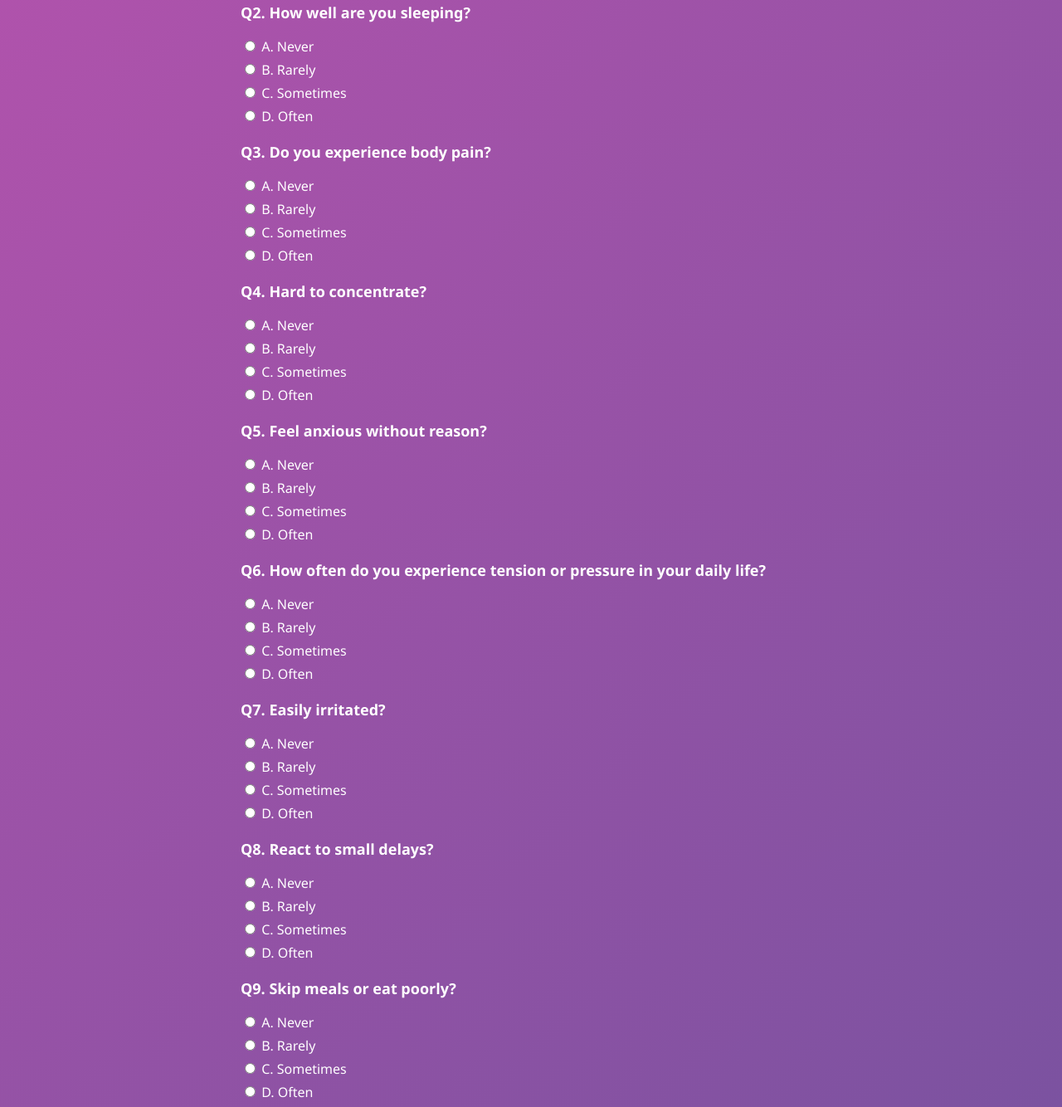
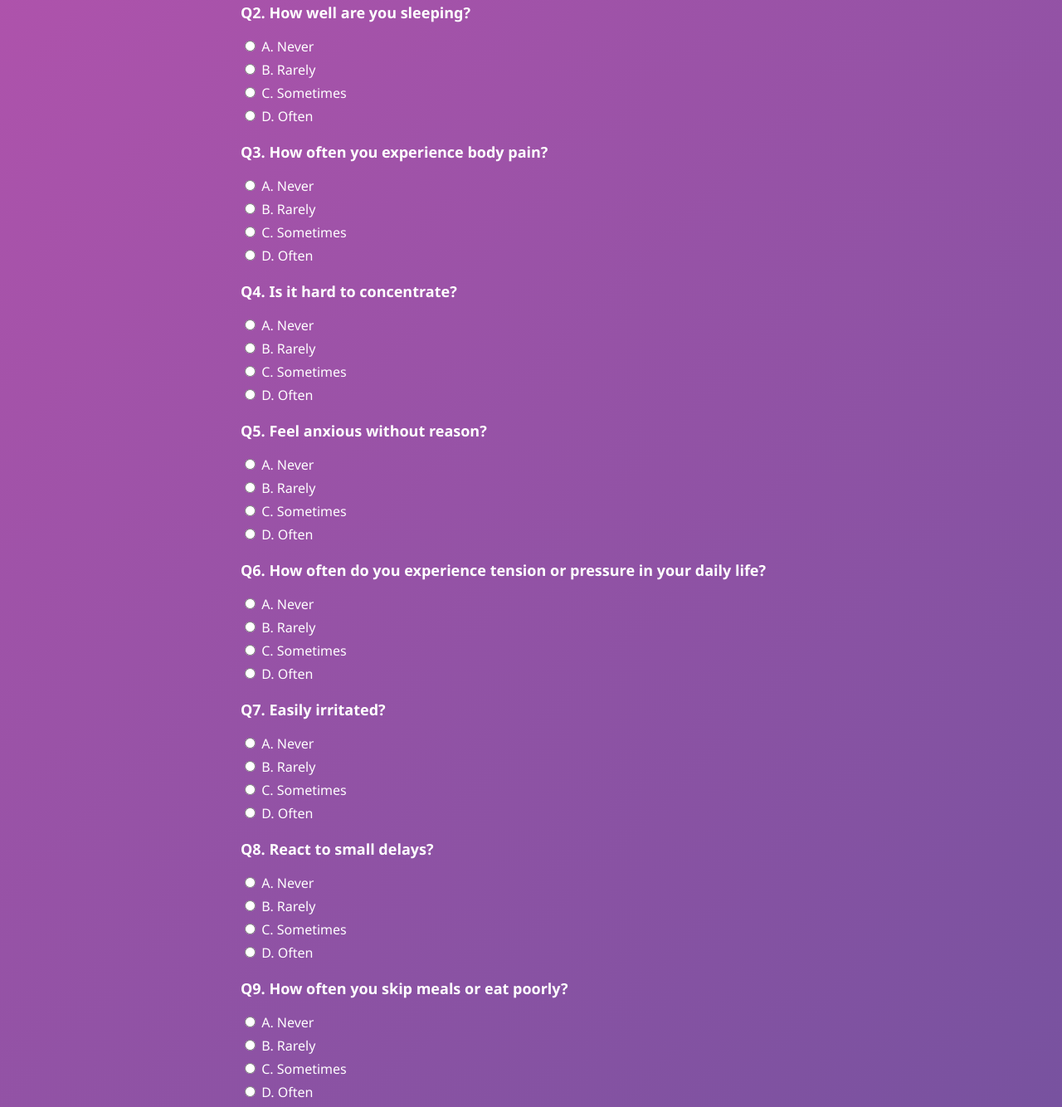
Before and after one commit to LAKSHANA0222/STRESS-LEVEL-ANALYZER, a website: page quiz.html in a window 1280 px wide. Shown: the part 306-1640 px from the top of the page at 83% size. Drawn offline with Linux system fonts and the light colour scheme.

Commit message:
Update quiz.html

```diff
--- a/quiz.html
+++ b/quiz.html
@@ -58,18 +58,17 @@
     const questions = [
       "How often do you feel overwhelmed?",
       "How well are you sleeping?",
-      "Do you experience body pain?",
-      "Hard to concentrate?",
+      "How often you experience body pain?",
+      "Is it hard to concentrate?",
       "Feel anxious without reason?",
       "How often do you experience tension or pressure in your daily life?",
       "Easily irritated?",
       "React to small delays?",
-      "Skip meals or eat poorly?",
+      "How often you skip meals or eat poorly?",
       "Feel tired during the day?",
       "Handle pressure at work/school?",
       "Feel supported by friends/family?",
       "Physical symptoms of anxiety?",
-      "Relaxation/hobby time per week?",
       "Overall stress level past week?"
     ];
 
```
